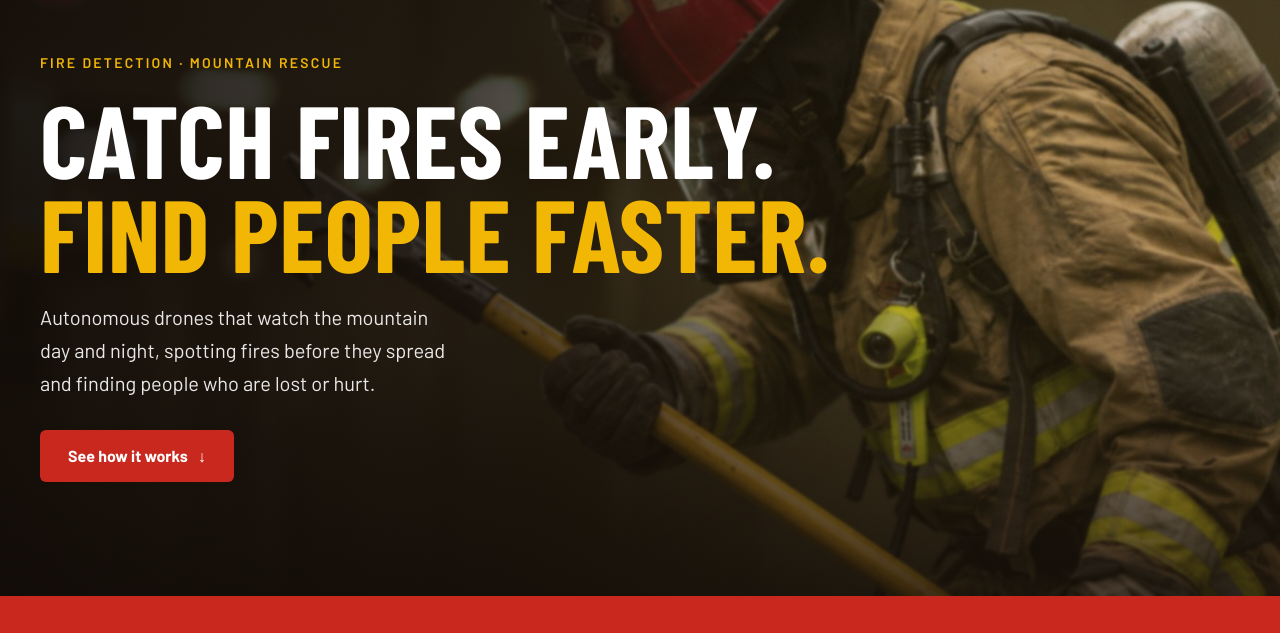
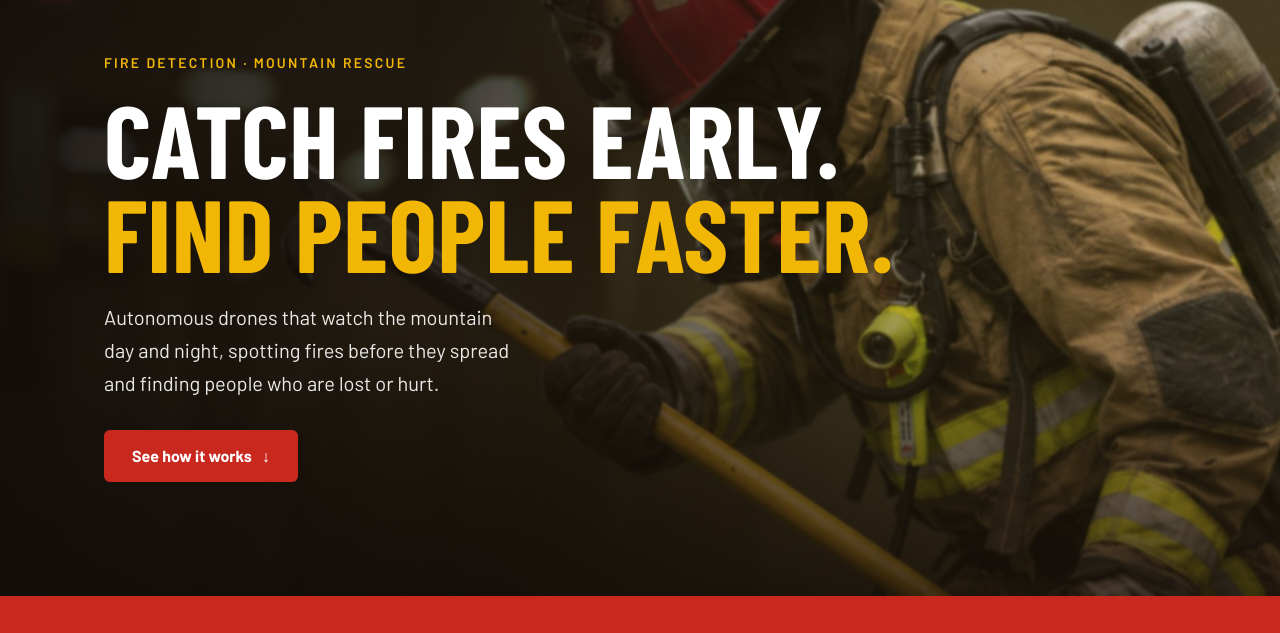
Before and after one commit to benhendrikse08-Dev/tambora-fire, a plain HTML site: page index.html in a window 1280 px wide. Shown: the part 140-773 px from the top of the page. Drawn offline with nearby package versions, Linux system fonts and the light colour scheme; a web font is replaced by a local one.

Commit message:
Fix hero side padding
Co-Authored-By: Claude Opus 5.5 <noreply@anthropic.com>
Claude-Session: https://claude.ai/code/session_01KUgY1YadnYnBNcdGMfpjEC

```diff
--- a/index.html
+++ b/index.html
@@ -42,7 +42,7 @@ a{color:inherit}
 .brand span{font:300 15px Inter,sans-serif;letter-spacing:.02em}.brand span strong{font-weight:700}
 .pw{font-size:13px;color:rgba(255,255,255,.88);border:1px solid rgba(255,255,255,.35);border-radius:999px;padding:9px 16px;text-decoration:none;transition:border-color .2s,background .2s}
 .pw b{color:#fff;font-weight:700}.pw:hover,.pw:focus-visible{border-color:#fff;background:rgba(255,255,255,.08);outline:none}
-.hero-in{position:relative;z-index:2;width:100%;margin-top:auto;margin-bottom:auto;padding:clamp(48px,8vw,96px) 0}
+.hero-in{position:relative;z-index:2;width:100%;margin-top:auto;margin-bottom:auto;padding-top:clamp(48px,8vw,96px);padding-bottom:clamp(48px,8vw,96px)}
 .kick{font:600 14px Barlow,sans-serif;letter-spacing:.16em;text-transform:uppercase}
 .hero .kick{color:var(--yel)}
 .hero h1{font-family:"Barlow Condensed",sans-serif;font-weight:800;text-transform:uppercase;font-size:clamp(52px,8vw,104px);line-height:.92;letter-spacing:.005em;margin:16px 0 22px;max-width:9.5em}
```
